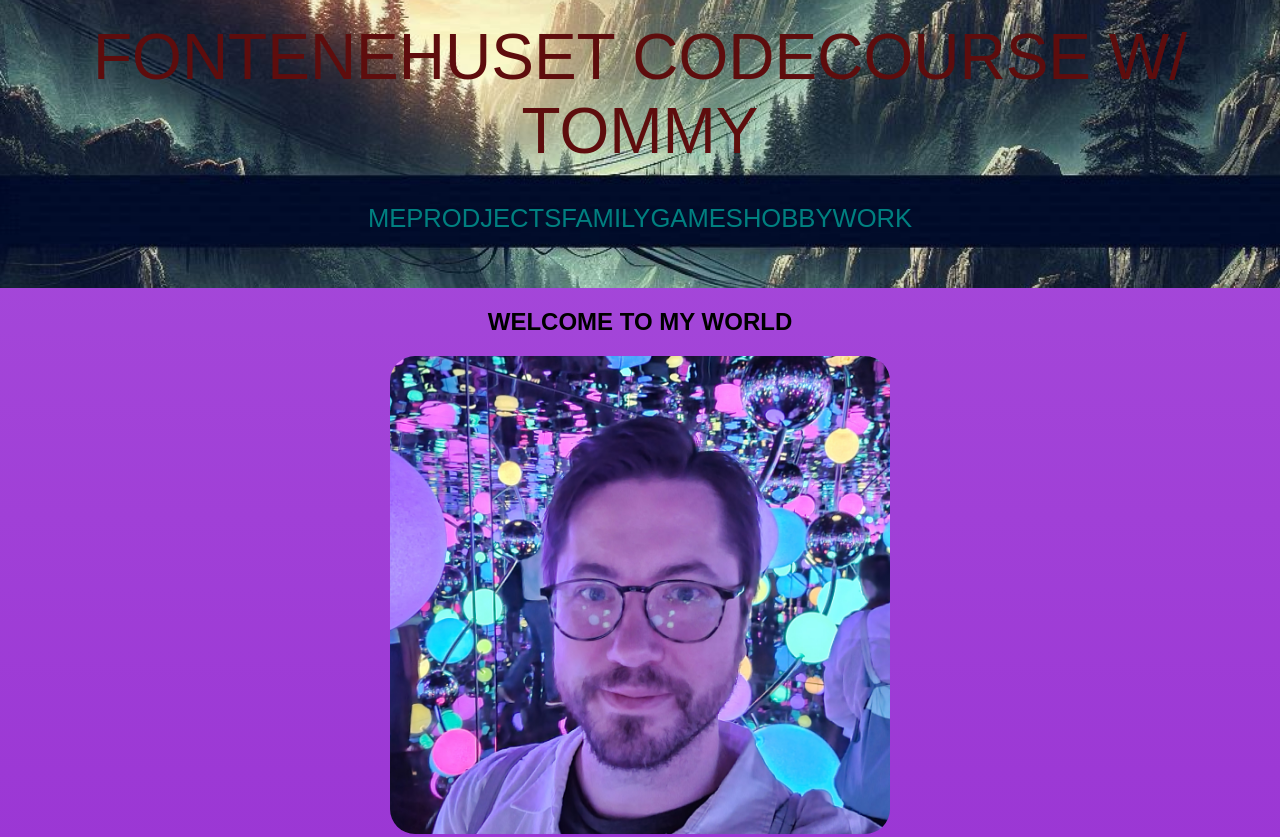
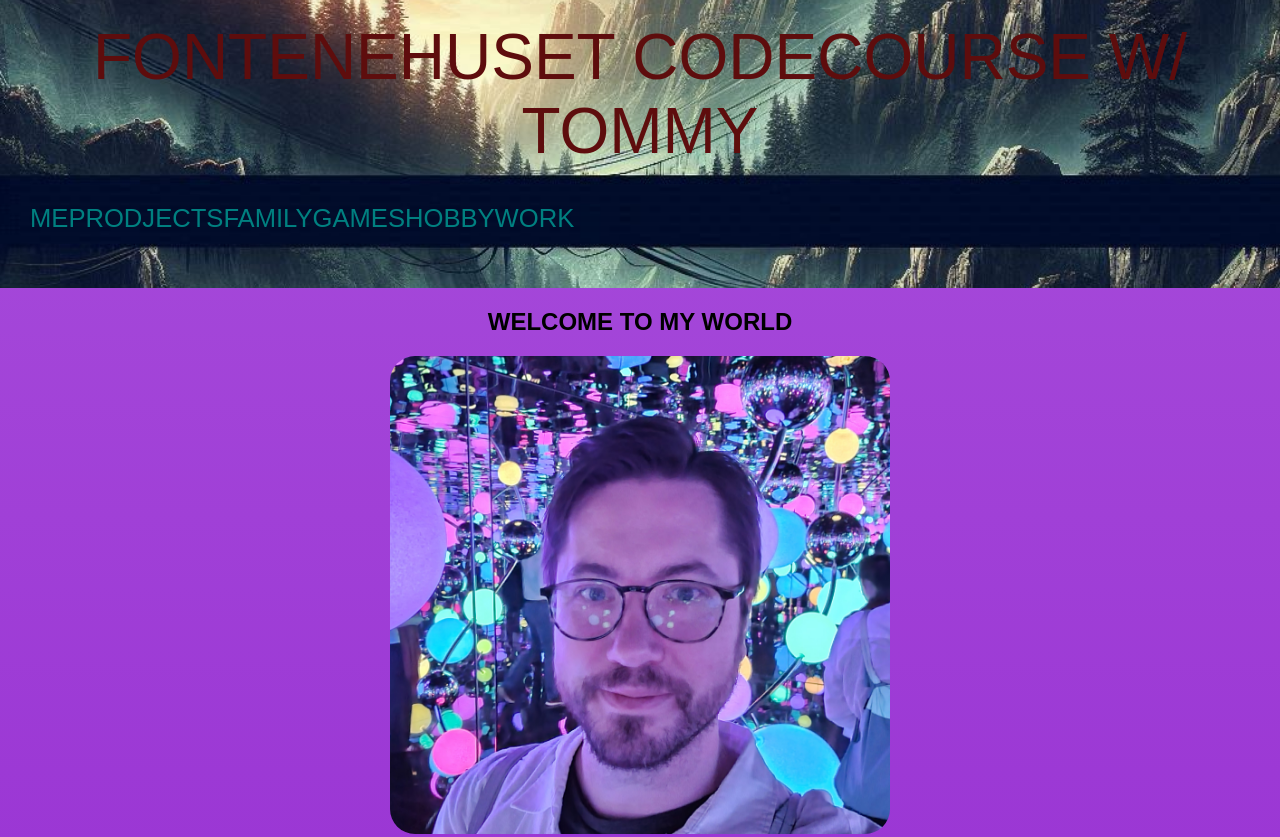
Before and after one commit to Buhuu81/Tommy-Oppgave-1-Bruk-HTML-og-CSS-sammen-29.04.2025, a website: page index.html in a window 1280 px wide. Shown: the top 837 px of the page. Drawn offline with Linux system fonts and the light colour scheme; a web font is replaced by a local one.

Commit message:
just fixing

```diff
--- a/styles.css
+++ b/styles.css
@@ -24,7 +24,7 @@ header {
 .navigationList {
     list-style: none;
     display: flex;
-    justify-content: center;
+    justify-content: space-between 50px;
     flex-wrap: wrap; /* Ensures flexibility */
     font-family: "Zen Dots", sans-serif;
     font-size: 2vw;
```
